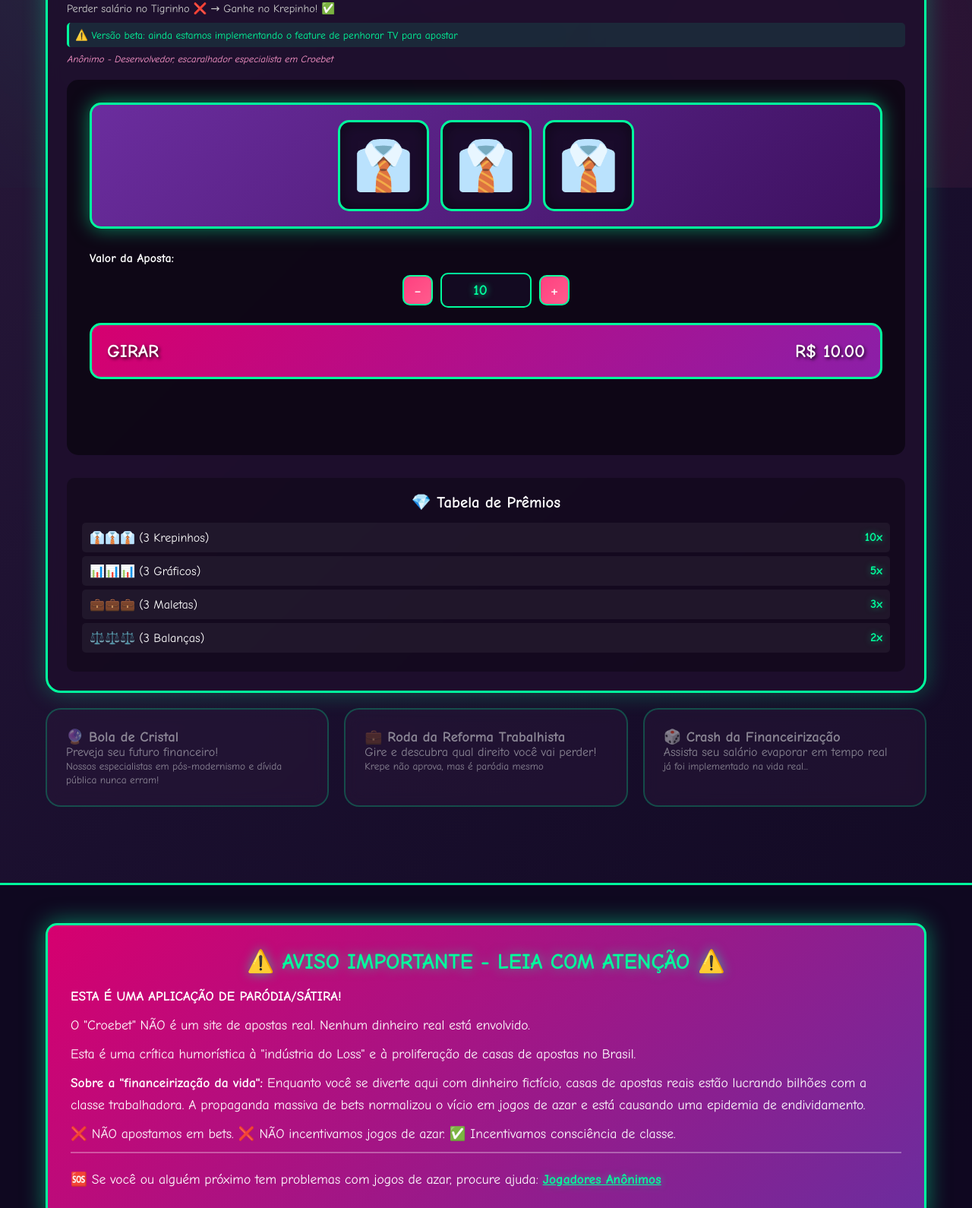
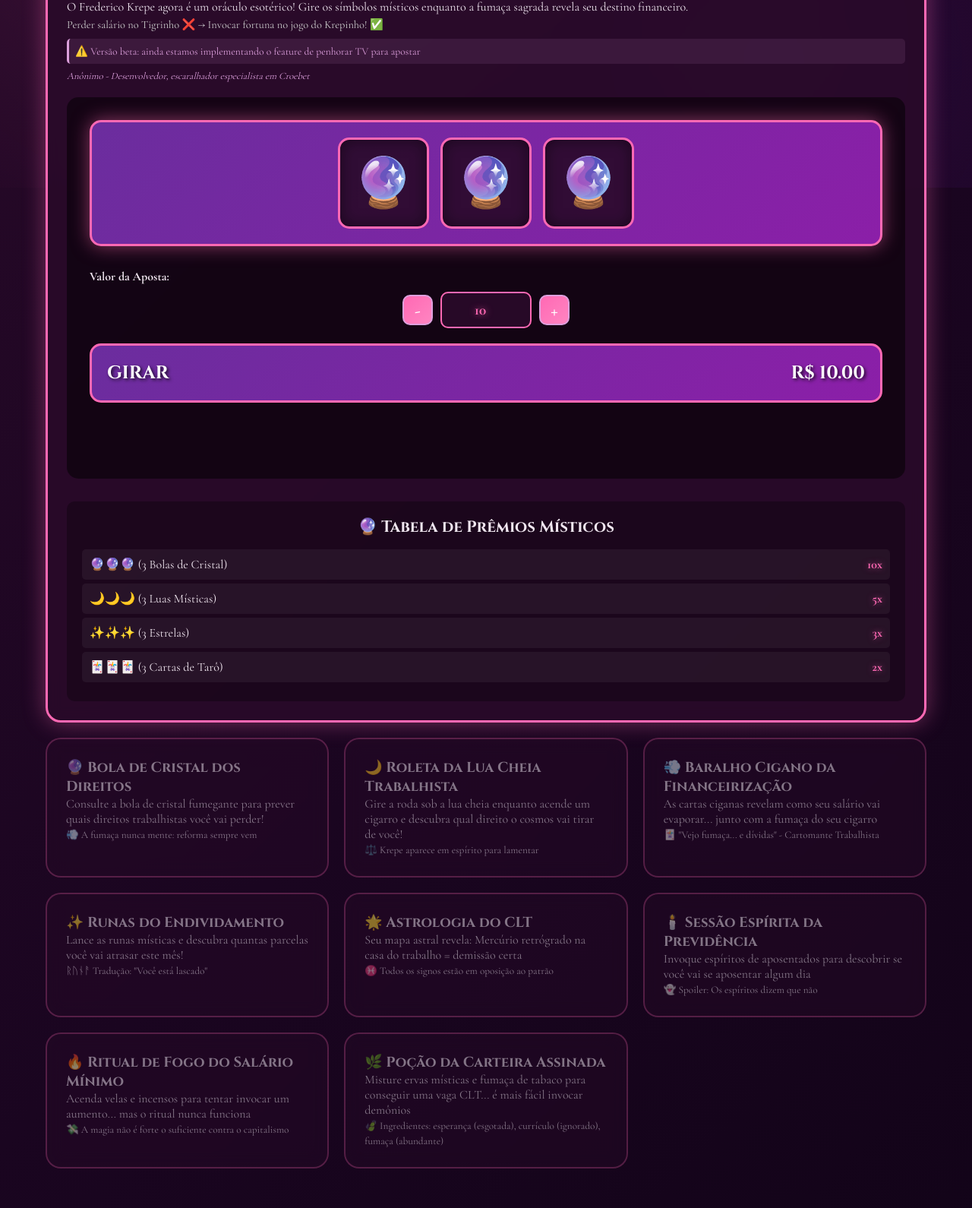
Before and after one commit to bruno-fs/croebet, a website built with Vite: page index.html in a window 1280 px wide. Shown: the part 553-2143 px from the top of the page at 76% size. Built offline with nearby package versions, Linux system fonts and the light colour scheme.

Commit message:
mais misticismo e um toque de fumaça

```diff
--- a/index.html
+++ b/index.html
@@ -10,7 +10,7 @@
     <header>
         <div class="container">
             <div class="logo">
-                <h1>💰 CROEBET</h1>
+                <h1>🔮 CROEBET</h1>
                 <span class="tagline">Um cassino bem lofi</span>
             </div>
             <div class="balance">
@@ -22,21 +22,21 @@
 
     <main class="container">
         <section class="hero">
-            <h2>🔮 Bem vindo ao CROEBET</h2>
-            <p>"Crobet tá pagando bem?" - Chat da Croezinha</p>
-            <p class="hero-subtitle">"Meu salário é da Croebet" 😂</p>
-            <small>💸 A única bet onde você não perde seu salário de verdade</small>
+            <h2>🔮 Bem-vindo ao Coven da CROEBET</h2>
+            <p class="hero-subtitle">"Deixe as estrelas e a fumaça guiarem sua fortuna" 🌙✨</p>
+            <p class="mystic-message">💨 Consulte o tarô, acenda um cigarro, e invoque a sorte trabalhista</p>
+            <small>💸 A única bet mística onde você não perde seu salário de verdade</small>
         </section>
 
         <section class="games">
             <div class="game-card featured">
                 <div class="game-header">
-                    <h3>🎰 JOGO DO KREPINHO</h3>
-                    <span class="hot-badge">🔥🔥🔥</span>
+                    <h3>🔮 JOGO DO KREPINHO</h3>
+                    <span class="hot-badge">✨EM ALTA ✨</span>
                 </div>
                 <div class="game-description">
-                    <p>O lendário trabalhista Frederico Krepe chegou para multiplicar seus ganhos fictícios!</p>
-                    <p class="game-hint">Perder salário no Tigrinho ❌ → Ganhe no Krepinho! ✅</p>
+                    <p>O Frederico Krepe agora é um oráculo esotérico! Gire os símbolos místicos enquanto a fumaça sagrada revela seu destino financeiro.</p>
+                    <p class="game-hint">Perder salário no Tigrinho ❌ → Invocar fortuna no jogo do Krepinho! ✅</p>
                     <p class="game-warning">⚠️ Versão beta: ainda estamos implementando o feature de penhorar TV para apostar</p>
                     <small class="game-joke">Anônimo - Desenvolvedor, escaralhador especialista em Croebet</small>
                 </div>
@@ -44,13 +44,13 @@
                 <div class="slot-machine">
                     <div class="slot-display">
                         <div class="reel" id="reel1">
-                            <div class="symbol">👔</div>
+                            <div class="symbol">🔮</div>
                         </div>
                         <div class="reel" id="reel2">
-                            <div class="symbol">👔</div>
+                            <div class="symbol">🔮</div>
                         </div>
                         <div class="reel" id="reel3">
-                            <div class="symbol">👔</div>
+                            <div class="symbol">🔮</div>
                         </div>
                     </div>
 
@@ -72,42 +72,72 @@
                 </div>
 
                 <div class="paytable">
-                    <h4>💎 Tabela de Prêmios</h4>
+                    <h4>🔮 Tabela de Prêmios Místicos</h4>
                     <div class="paytable-row">
-                        <span>👔👔👔 (3 Krepinhos)</span>
+                        <span>🔮🔮🔮 (3 Bolas de Cristal)</span>
                         <span class="prize">10x</span>
                     </div>
                     <div class="paytable-row">
-                        <span>📊📊📊 (3 Gráficos)</span>
+                        <span>🌙🌙🌙 (3 Luas Místicas)</span>
                         <span class="prize">5x</span>
                     </div>
                     <div class="paytable-row">
-                        <span>💼💼💼 (3 Maletas)</span>
+                        <span>✨✨✨ (3 Estrelas)</span>
                         <span class="prize">3x</span>
                     </div>
                     <div class="paytable-row">
-                        <span>⚖️⚖️⚖️ (3 Balanças)</span>
+                        <span>🃏🃏🃏 (3 Cartas de Tarô)</span>
                         <span class="prize">2x</span>
                     </div>
                 </div>
             </div>
 
             <div class="game-card disabled">
-                <h3>🔮 Bola de Cristal</h3>
-                <p>Preveja seu futuro financeiro!</p>
-                <small>Nossos especialistas em pós-modernismo e dívida pública nunca erram!</small>
+                <h3>🔮 Bola de Cristal dos Direitos</h3>
+                <p>Consulte a bola de cristal fumegante para prever quais direitos trabalhistas você vai perder!</p>
+                <small>💨 A fumaça nunca mente: reforma sempre vem</small>
             </div>
 
             <div class="game-card disabled">
-                <h3>💼 Roda da Reforma Trabalhista</h3>
-                <p>Gire e descubra qual direito você vai perder!</p>
-                <small>Krepe não aprova, mas é paródia mesmo</small>
+                <h3>🌙 Roleta da Lua Cheia Trabalhista</h3>
+                <p>Gire a roda sob a lua cheia enquanto acende um cigarro e descubra qual direito o cosmos vai tirar de você!</p>
+                <small>⚖️ Krepe aparece em espírito para lamentar</small>
             </div>
 
             <div class="game-card disabled">
-                <h3>🎲 Crash da Financeirização</h3>
-                <p>Assista seu salário evaporar em tempo real</p>
-                <small>já foi implementado na vida real...</small>
+                <h3>💨 Baralho Cigano da Financeirização</h3>
+                <p>As cartas ciganas revelam como seu salário vai evaporar... junto com a fumaça do seu cigarro</p>
+                <small>🃏 "Vejo fumaça... e dívidas" - Cartomante Trabalhista</small>
+            </div>
+
+            <div class="game-card disabled">
+                <h3>✨ Runas do Endividamento</h3>
+                <p>Lance as runas místicas e descubra quantas parcelas você vai atrasar este mês!</p>
+                <small>ᚱᚢᚾᚨ Tradução: "Você está lascado"</small>
+            </div>
+
+            <div class="game-card disabled">
+                <h3>🌟 Astrologia do CLT</h3>
+                <p>Seu mapa astral revela: Mercúrio retrógrado na casa do trabalho = demissão certa</p>
+                <small>♓ Todos os signos estão em oposição ao patrão</small>
+            </div>
+
+            <div class="game-card disabled">
+                <h3>🕯️ Sessão Espírita da Previdência</h3>
+                <p>Invoque espíritos de aposentados para descobrir se você vai se aposentar algum dia</p>
+                <small>👻 Spoiler: Os espíritos dizem que não</small>
+            </div>
+
+            <div class="game-card disabled">
+                <h3>🔥 Ritual de Fogo do Salário Mínimo</h3>
+                <p>Acenda velas e incensos para tentar invocar um aumento... mas o ritual nunca funciona</p>
+                <small>💸 A magia não é forte o suficiente contra o capitalismo</small>
+            </div>
+
+            <div class="game-card disabled">
+                <h3>🌿 Poção da Carteira Assinada</h3>
+                <p>Misture ervas místicas e fumaça de tabaco para conseguir uma vaga CLT... é mais fácil invocar demônios</p>
+                <small>🍃 Ingredientes: esperança (esgotada), currículo (ignorado), fumaça (abundante)</small>
             </div>
         </section>
     </main>
@@ -115,18 +145,19 @@
     <footer>
         <div class="container">
             <div class="disclaimer">
-                <h3>⚠️ AVISO IMPORTANTE - LEIA COM ATENÇÃO ⚠️</h3>
-                <p><strong>ESTA É UMA APLICAÇÃO DE PARÓDIA/SÁTIRA!</strong></p>
-                <p>O "Croebet" NÃO é um site de apostas real. Nenhum dinheiro real está envolvido.</p>
-                <p>Esta é uma crítica humorística à "indústria do Loss" e à proliferação de casas de apostas no Brasil.</p>
-                <p><strong>Sobre a "financeirização da vida":</strong> Enquanto você se diverte aqui com dinheiro fictício, casas de apostas reais estão lucrando bilhões com a classe trabalhadora. A propaganda massiva de bets normalizou o vício em jogos de azar e está causando uma epidemia de endividamento.</p>
-                <p>❌ NÃO apostamos em bets. ❌ NÃO incentivamos jogos de azar. ✅ Incentivamos consciência de classe.</p>
+                <h3>⚠️ AVISO DO ORÁCULO - LEIA AS RUNAS ⚠️</h3>
+                <p><strong>ESTA É UMA PARÓDIA MÍSTICA/SATÍRICA!</strong></p>
+                <p>O "Croebet" NÃO é um cassino místico real. Nenhum cigarro mágico ou dinheiro real está envolvido.</p>
+                <p>Esta é uma crítica humorística esotérica à "indústria do Loss" e à proliferação de casas de apostas no Brasil.</p>
+                <p><strong>Sobre a "financeirização da vida":</strong> Enquanto você se diverte aqui consultando tarô fictício, casas de apostas reais estão lucrando bilhões com a classe trabalhadora. A propaganda massiva de bets normalizou o vício em jogos de azar e está causando uma epidemia de endividamento.</p>
+                <p>🔮 As cartas revelam: A casa sempre ganha. O capitalismo é mais forte que qualquer feitiço.</p>
+                <p>❌ NÃO apostamos em bets. ❌ NÃO incentivamos jogos de azar. ✅ Incentivamos consciência de classe (e talvez um cigarro para relaxar).</p>
                 <p class="help-link">🆘 Se você ou alguém próximo tem problemas com jogos de azar, procure ajuda: <a href="https://www.jogadoresanonimos.com.br/" target="_blank">Jogadores Anônimos</a></p>
             </div>
             <div class="footer-credits">
-                <p>Uma paródia criada a partir das piadas do chat da Croezinha 💚</p>
+                <p>Uma paródia mística criada a partir das piadas do chat da Croezinha 💜</p>
                 <p>Agradecimentos especiais: Franceline e todos do chat que alimentam o meme</p>
-                <p>Feito com 💻 e ☕ | O Krepe não ficou triste na produção deste site</p>
+                <p>Feito com 💻, ☕ e 💨 | O Krepe não ficou triste na produção deste site</p>
                 <p class="small-disclaimer">"A gente só soltou o aplicativo piloto"</p>
             </div>
         </div>
--- a/styles.css
+++ b/styles.css
@@ -1,3 +1,5 @@
+@import url('https://fonts.googleapis.com/css2?family=Cinzel:wght@400;700&family=Cormorant+Garamond:wght@400;600;700&display=swap');
+
 * {
     margin: 0;
     padding: 0;
@@ -5,14 +7,14 @@
 }
 
 body {
-    font-family: 'Comic Sans MS', 'Comic Sans', cursive, sans-serif;
-    background: linear-gradient(135deg, #2d1b3d 0%, #1a0f2e 50%, #0f0820 100%);
-    color: #ffffff;
+    font-family: 'Cormorant Garamond', serif;
+    background: linear-gradient(135deg, #2a0a2a 0%, #1a0520 50%, #0f0315 100%);
+    color: #f0e6f0;
     min-height: 100vh;
     position: relative;
 }
 
-/* Animação de fundo lofi */
+/* Animação de fundo místico */
 body::before {
     content: '';
     position: fixed;
@@ -21,9 +23,9 @@
     width: 100%;
     height: 100%;
     background:
-        radial-gradient(circle at 20% 50%, rgba(0, 255, 157, 0.08) 0%, transparent 50%),
-        radial-gradient(circle at 80% 80%, rgba(255, 92, 141, 0.12) 0%, transparent 50%),
-        radial-gradient(circle at 40% 20%, rgba(157, 78, 221, 0.1) 0%, transparent 50%);
+        radial-gradient(circle at 20% 50%, rgba(255, 105, 180, 0.1) 0%, transparent 50%),
+        radial-gradient(circle at 80% 80%, rgba(138, 43, 226, 0.12) 0%, transparent 50%),
+        radial-gradient(circle at 40% 20%, rgba(218, 112, 214, 0.08) 0%, transparent 50%);
     pointer-events: none;
     z-index: 0;
 }
@@ -36,16 +38,20 @@
     z-index: 1;
 }
 
-/* Header lofi */
+h1, h2, h3, h4, h5, h6 {
+    font-family: 'Cinzel', serif;
+}
+
+/* Header místico */
 header {
-    background: rgba(20, 10, 35, 0.95);
+    background: rgba(42, 10, 42, 0.95);
     backdrop-filter: blur(10px);
-    border-bottom: 3px solid #00ff9d;
+    border-bottom: 3px solid #FF69B4;
     padding: 15px 0;
     position: sticky;
     top: 0;
     z-index: 100;
-    box-shadow: 0 4px 20px rgba(0, 255, 157, 0.3);
+    box-shadow: 0 4px 20px rgba(255, 105, 180, 0.4);
 }
 
 header .container {
@@ -56,13 +62,13 @@
 
 .logo h1 {
     font-size: 2.5em;
-    color: #00ff9d;
+    color: #FF69B4;
     text-shadow:
-        0 0 20px rgba(0, 255, 157, 0.8),
-        0 0 40px rgba(0, 255, 157, 0.4),
+        0 0 20px rgba(255, 105, 180, 0.8),
+        0 0 40px rgba(255, 105, 180, 0.4),
         2px 2px 4px rgba(0, 0, 0, 0.8);
     animation: shine 3s infinite;
-    letter-spacing: -1px;
+    letter-spacing: 2px;
 }
 
 @keyframes shine {
@@ -73,70 +79,71 @@
 .tagline {
     display: block;
     font-size: 0.8em;
-    color: #ff99cc;
+    color: #dda0dd;
     margin-top: -10px;
+    font-style: italic;
 }
 
 .balance {
-    background: linear-gradient(135deg, #d6006f 0%, #ff1a8c 100%);
+    background: linear-gradient(135deg, #6b2d9e 0%, #8b1fa8 100%);
     padding: 15px 30px;
     border-radius: 12px;
-    border: 2px solid #00ff9d;
-    box-shadow: 0 4px 15px rgba(0, 255, 157, 0.4);
+    border: 2px solid #FF69B4;
+    box-shadow: 0 4px 15px rgba(255, 105, 180, 0.5);
 }
 
 .balance-label {
     font-size: 0.9em;
-    color: #ffffff;
+    color: #f0e6f0;
     font-weight: 500;
 }
 
 .balance-amount {
     font-size: 1.8em;
     font-weight: bold;
-    color: #00ff9d;
+    color: #FF69B4;
     margin-top: 5px;
     text-shadow:
-        0 0 15px rgba(0, 255, 157, 1),
+        0 0 15px rgba(255, 105, 180, 1),
         2px 2px 4px rgba(0, 0, 0, 0.8);
 }
 
-/* Hero Section lofi */
+/* Hero Section místico */
 .hero {
     text-align: center;
     padding: 40px 20px;
     margin: 20px 0;
-    background: rgba(45, 27, 61, 0.6);
+    background: rgba(42, 10, 42, 0.6);
     border-radius: 20px;
-    border: 2px dashed rgba(0, 255, 157, 0.6);
+    border: 2px dashed rgba(255, 105, 180, 0.6);
 }
 
 .hero h2 {
     font-size: 2.5em;
     margin-bottom: 10px;
-    color: #ff66b2;
+    color: #FF69B4;
     text-shadow:
-        0 0 20px rgba(255, 102, 178, 0.6),
+        0 0 20px rgba(255, 105, 180, 0.8),
         2px 2px 4px rgba(0, 0, 0, 0.8);
 }
 
 .hero p {
     font-size: 1.2em;
     margin: 10px 0;
-    color: #ffffff;
+    color: #f0e6f0;
 }
 
 .hero-subtitle {
-    color: #00ff9d;
+    color: #dda0dd;
     font-style: italic;
     text-shadow:
-        0 0 15px rgba(0, 255, 157, 0.8),
+        0 0 15px rgba(221, 160, 221, 0.8),
         2px 2px 4px rgba(0, 0, 0, 0.8);
 }
 
 .mystic-message {
     font-size: 0.95em;
-    color: #ff99cc;
+    color: #dda0dd;
     font-style: italic;
     margin: 5px 0;
 }
@@ -150,25 +157,25 @@
 }
 
 .game-card {
-    background: rgba(45, 27, 61, 0.8);
+    background: rgba(42, 10, 42, 0.8);
     backdrop-filter: blur(10px);
     border-radius: 20px;
     padding: 25px;
-    border: 2px solid rgba(0, 255, 157, 0.5);
+    border: 2px solid rgba(255, 105, 180, 0.5);
     transition: transform 0.3s, box-shadow 0.3s;
 }
 
 .game-card:hover {
     transform: translateY(-5px);
-    box-shadow: 0 10px 30px rgba(0, 255, 157, 0.6);
-    border-color: #00ff9d;
+    box-shadow: 0 10px 30px rgba(255, 105, 180, 0.6);
+    border-color: #FF69B4;
 }
 
 .game-card.featured {
     grid-column: 1 / -1;
-    border: 3px solid #00ff9d;
-    background: rgba(30, 15, 45, 0.9);
-    box-shadow: 0 0 30px rgba(0, 255, 157, 0.3);
+    border: 3px solid #FF69B4;
+    background: rgba(42, 10, 42, 0.9);
+    box-shadow: 0 0 30px rgba(255, 105, 180, 0.4);
 }
 
 .game-card.disabled {
@@ -188,12 +195,12 @@
 }
 
 .hot-badge {
-    background: linear-gradient(45deg, #ff4080, #ff5c8d);
+    background: linear-gradient(45deg, #FF69B4, #ff85c1);
     padding: 5px 15px;
     border-radius: 20px;
     font-size: 0.9em;
     animation: pulse 2s infinite;
-    border: 1px solid #00ff9d;
+    border: 1px solid #dda0dd;
 }
 
 @keyframes pulse {
@@ -213,18 +220,18 @@
 
 .game-warning {
     font-size: 0.85em;
-    color: #00ff9d;
+    color: #dda0dd;
     margin-top: 10px;
     padding: 8px;
-    background: rgba(0, 255, 157, 0.1);
-    border-left: 3px solid #00ff9d;
+    background: rgba(221, 160, 221, 0.1);
+    border-left: 3px solid #dda0dd;
     border-radius: 5px;
 }
 
 .game-joke {
     display: block;
     font-size: 0.8em;
-    color: #ff99cc;
+    color: #dda0dd;
     margin-top: 8px;
     font-style: italic;
 }
@@ -243,17 +250,17 @@
     gap: 15px;
     margin-bottom: 30px;
     padding: 20px;
-    background: linear-gradient(135deg, #6b2d9e 0%, #3d1160 100%);
+    background: linear-gradient(135deg, #6b2d9e 0%, #8b1fa8 100%);
     border-radius: 15px;
-    border: 3px solid #00ff9d;
-    box-shadow: 0 0 25px rgba(0, 255, 157, 0.5);
+    border: 3px solid #FF69B4;
+    box-shadow: 0 0 25px rgba(255, 105, 180, 0.5);
 }
 
 .reel {
     width: 120px;
     height: 120px;
-    background: rgba(20, 10, 35, 0.9);
-    border: 3px solid #00ff9d;
+    background: rgba(42, 10, 42, 0.9);
+    border: 3px solid #FF69B4;
     border-radius: 15px;
     display: flex;
     align-items: center;
@@ -288,8 +295,8 @@
 
 .reel.win {
     animation: win-shake 0.5s;
-    border-color: #00ff9d;
-    box-shadow: 0 0 30px #00ff9d;
+    border-color: #FF69B4;
+    box-shadow: 0 0 30px #FF69B4;
 }
 
 @keyframes win-shake {
@@ -320,18 +327,19 @@
     width: 40px;
     height: 40px;
     font-size: 1.5em;
-    background: linear-gradient(135deg, #ff4080 0%, #ff5c8d 100%);
+    background: linear-gradient(135deg, #FF69B4 0%, #ff85c1 100%);
     color: white;
-    border: 2px solid #00ff9d;
+    border: 2px solid #dda0dd;
     border-radius: 10px;
     cursor: pointer;
     transition: transform 0.2s;
-    font-family: 'Comic Sans MS', cursive;
+    font-family: 'Cormorant Garamond', serif;
+    font-weight: 700;
 }
 
 .btn-bet-adjust:hover {
     transform: scale(1.1);
-    box-shadow: 0 0 15px rgba(0, 255, 157, 0.5);
+    box-shadow: 0 0 15px rgba(255, 105, 180, 0.6);
 }
 
 .btn-bet-adjust:active {
@@ -343,24 +351,24 @@
     padding: 10px;
     font-size: 1.2em;
     text-align: center;
-    border: 2px solid #00ff9d;
+    border: 2px solid #FF69B4;
     border-radius: 10px;
-    background: rgba(20, 10, 35, 0.9);
-    color: #00ff9d;
-    font-family: 'Comic Sans MS', cursive;
+    background: rgba(42, 10, 42, 0.9);
+    color: #FF69B4;
+    font-family: 'Cormorant Garamond', serif;
     font-weight: bold;
-    text-shadow: 0 0 10px rgba(0, 255, 157, 0.8);
+    text-shadow: 0 0 10px rgba(255, 105, 180, 0.8);
 }
 
-/* Spin Button lofi */
+/* Spin Button místico */
 .btn-spin {
     width: 100%;
     padding: 20px;
     font-size: 1.5em;
     font-weight: bold;
-    background: linear-gradient(135deg, #d6006f 0%, #8b1fa8 100%);
+    background: linear-gradient(135deg, #6b2d9e 0%, #8b1fa8 100%);
     color: white;
-    border: 3px solid #00ff9d;
+    border: 3px solid #FF69B4;
     border-radius: 15px;
     cursor: pointer;
     display: flex;
@@ -369,7 +377,7 @@
     transition: all 0.3s;
     position: relative;
     overflow: hidden;
-    font-family: 'Comic Sans MS', cursive;
+    font-family: 'Cinzel', serif;
     text-shadow: 2px 2px 4px rgba(0, 0, 0, 0.8);
 }
 
@@ -393,7 +401,7 @@
 
 .btn-spin:hover {
     transform: scale(1.05);
-    box-shadow: 0 0 30px rgba(245, 87, 108, 0.6);
+    box-shadow: 0 0 30px rgba(255, 105, 180, 0.6);
 }
 
 .btn-spin:active {
@@ -426,16 +434,16 @@
 }
 
 .result-message.win {
-    background: linear-gradient(135deg, #00ff9d, #00cc7a);
-    color: #000000;
+    background: linear-gradient(135deg, #FF69B4, #ff85c1);
+    color: #ffffff;
     animation: celebrate 0.5s;
     font-weight: bold;
-    text-shadow: 1px 1px 2px rgba(0, 0, 0, 0.3);
+    text-shadow: 2px 2px 4px rgba(0, 0, 0, 0.5);
 }
 
 .result-message.lose {
-    background: linear-gradient(135deg, #ff1a8c, #d6006f);
-    color: #ffffff;
+    background: linear-gradient(135deg, #6b2d9e, #8b1fa8);
+    color: #f0e6f0;
     font-weight: bold;
     text-shadow: 2px 2px 4px rgba(0, 0, 0, 0.5);
 }
@@ -470,26 +478,26 @@
 }
 
 .prize {
-    color: #00ff9d;
+    color: #FF69B4;
     font-weight: bold;
-    text-shadow: 0 0 8px rgba(0, 255, 157, 0.5);
+    text-shadow: 0 0 8px rgba(255, 105, 180, 0.6);
 }
 
-/* Footer lofi */
+/* Footer místico */
 footer {
-    background: rgba(15, 8, 32, 0.95);
+    background: rgba(42, 10, 42, 0.95);
     margin-top: 50px;
     padding: 30px 0;
-    border-top: 3px solid #00ff9d;
+    border-top: 3px solid #FF69B4;
 }
 
 .disclaimer {
-    background: linear-gradient(135deg, #d6006f, #6b2d9e);
+    background: linear-gradient(135deg, #6b2d9e, #8b1fa8);
     padding: 30px;
     border-radius: 15px;
     margin-bottom: 20px;
-    border: 3px solid #00ff9d;
-    box-shadow: 0 0 30px rgba(0, 255, 157, 0.5);
+    border: 3px solid #FF69B4;
+    box-shadow: 0 0 30px rgba(255, 105, 180, 0.5);
 }
 
 .disclaimer h3 {
@@ -497,8 +505,8 @@
     margin-bottom: 15px;
     text-align: center;
     animation: blink 1s infinite;
-    color: #00ff9d;
-    text-shadow: 0 0 15px rgba(0, 255, 157, 0.6);
+    color: #FF69B4;
+    text-shadow: 0 0 15px rgba(255, 105, 180, 0.6);
 }
 
 @keyframes blink {
@@ -510,7 +518,7 @@
     margin: 10px 0;
     font-size: 1.1em;
     line-height: 1.6;
-    color: #ffffff;
+    color: #f0e6f0;
 }
 
 .help-link {
@@ -520,15 +528,15 @@
 }
 
 .help-link a {
-    color: #00ff9d;
+    color: #FF69B4;
     text-decoration: underline;
     font-weight: bold;
-    text-shadow: 0 0 10px rgba(0, 255, 157, 0.5);
+    text-shadow: 0 0 10px rgba(255, 105, 180, 0.5);
 }
 
 .footer-credits {
     text-align: center;
-    color: #cccccc;
+    color: #dda0dd;
     margin-top: 20px;
 }
 
@@ -538,7 +546,7 @@
 
 .small-disclaimer {
     font-size: 0.9em;
-    color: #ff99cc;
+    color: #dda0dd;
     font-style: italic;
     margin-top: 10px;
 }
```
Also changed, not shown: script.js (+10 -11 lines), README.md.
